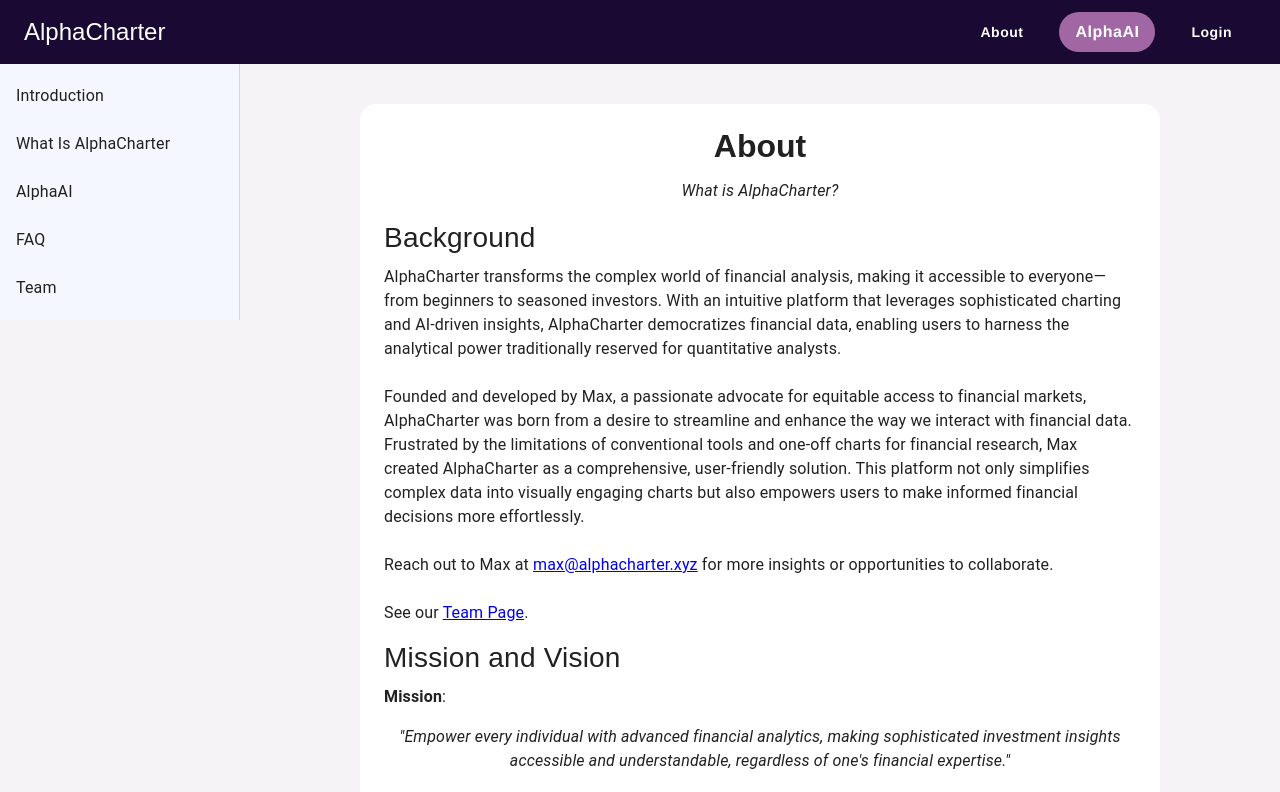
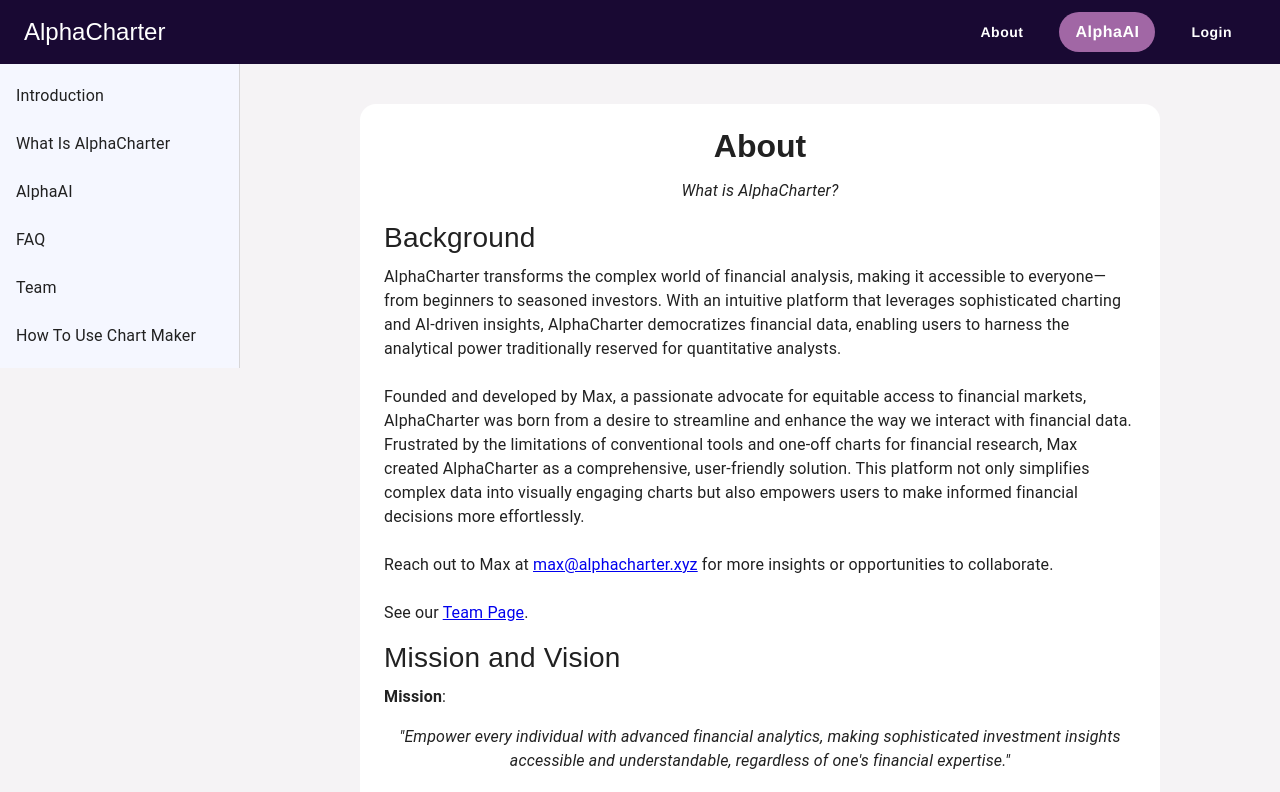
Before and after one commit to SailingSF/alphacharter-frontend, a React (Create React App) app: page /about in a window 1280 px wide. Shown: the top 792 px of the page. Built offline with nearby package versions, Linux system fonts and the light colour scheme.

Commit message:
add link to how to use

```diff
--- a/src/components/AboutSection/AboutSideBar.jsx
+++ b/src/components/AboutSection/AboutSideBar.jsx
@@ -25,6 +25,9 @@ const Sidebar = () => {
           <ListItemButton component="a" href="./team">
             <ListItemText primary="Team" />
           </ListItemButton>
+          <ListItemButton component="a" href="./how-to-use">
+            <ListItemText primary="How To Use Chart Maker" />
+          </ListItemButton>
         </List>
       </Box>
     );
--- a/src/components/HowToUse.jsx
+++ b/src/components/HowToUse.jsx
@@ -8,8 +8,7 @@ import {
   StepLabel,
   StepContent,
   Button,
-  Paper,
-  useTheme
+  Paper
 } from '@mui/material';
 
 
@@ -35,8 +34,6 @@ const steps = [
 
 const HowToPage = () => {
   const [activeStep, setActiveStep] = React.useState(0);
-
-  const theme = useTheme();
 
   const handleNext = () => {
     setActiveStep((prevActiveStep) => prevActiveStep + 1);
@@ -98,7 +95,7 @@ const HowToPage = () => {
           </Stepper>
           {activeStep === steps.length && (
             <Paper square elevation={0} sx={{ p: 3 }}>
-              <Typography>All steps completed - you&apos;re finished</Typography>
+              <Typography>You just made a financial chart, now make another!</Typography>
               <Button onClick={handleReset} sx={{ mt: 1, mr: 1 }}>
                 Reset
               </Button>
```
